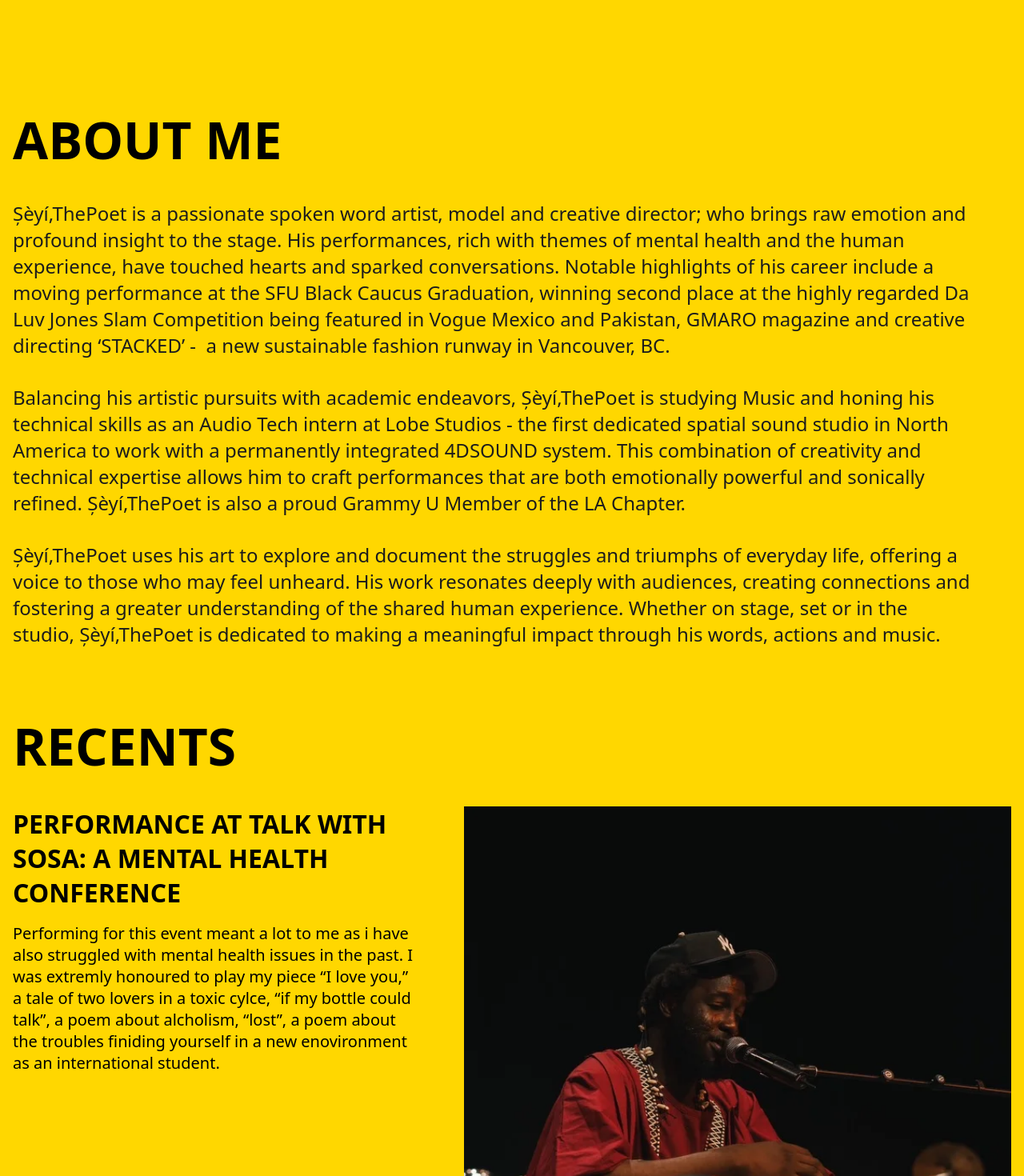
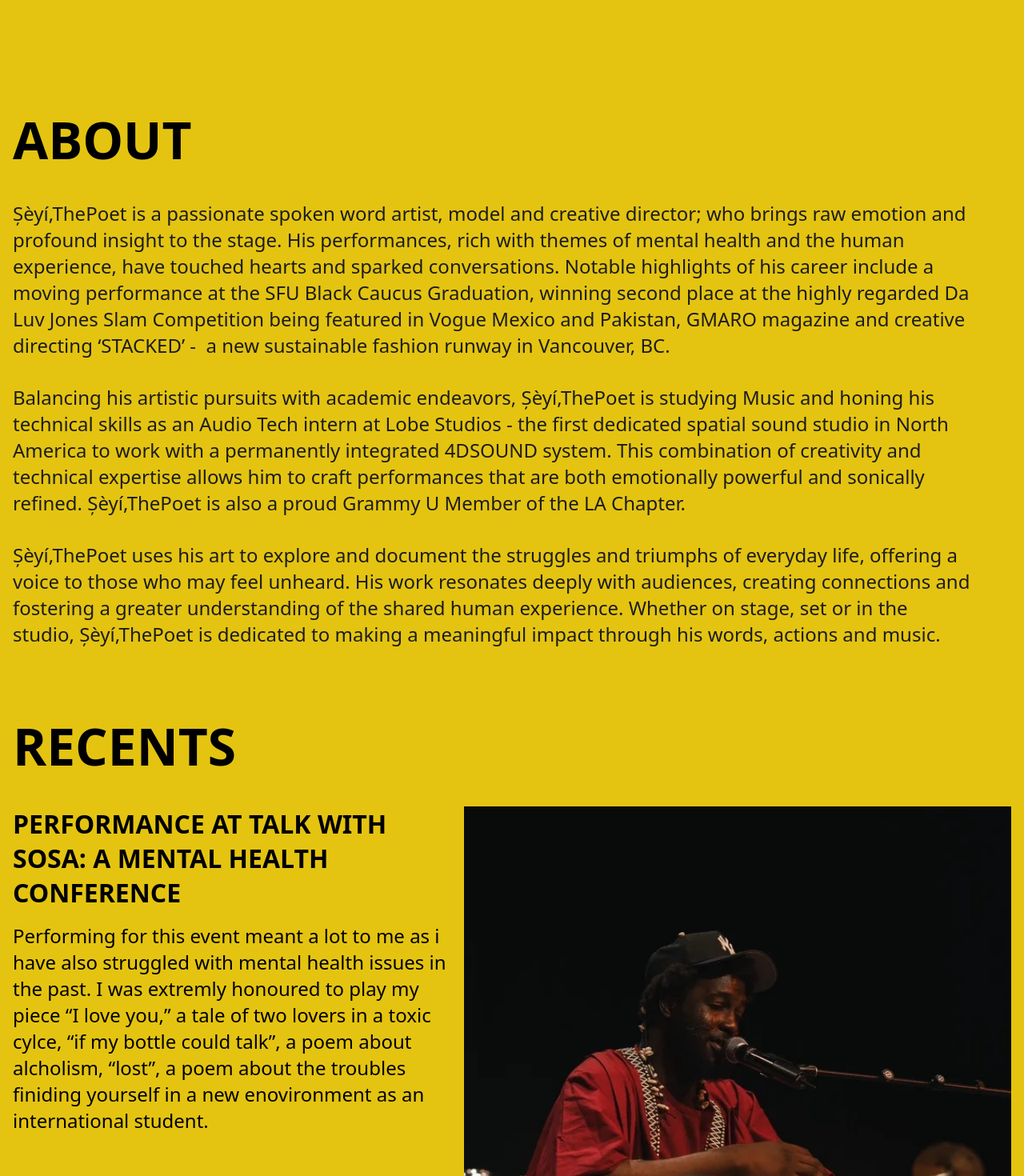
Before and after one commit to Akinloluwa-Adedijo/seyi-the-poet-website, a React (Vite) app: page / in a window 1280 px wide. Shown: the part 1000-2470 px from the top of the page at 80% size. Built offline with nearby package versions, Linux system fonts and the light colour scheme; a web font is replaced by a local one.

Commit message:
home improvements:

```diff
--- a/src/components/Publications/Publications.jsx
+++ b/src/components/Publications/Publications.jsx
@@ -1,5 +1,6 @@
 import React, { useRef, useState } from "react";
 import { motion, useInView } from "framer-motion";
+import { SectionTitle } from "../../pages/Home/Home";
 import "./publications.css";
 
 const publications = [
@@ -58,7 +59,7 @@ const lineVariants = {
 const Publication = ({ data }) => {
   const [isActive, setIsActive] = useState(false);
   const pubRef = useRef();
-  const pubInView = useInView(pubRef);
+  const pubInView = useInView(pubRef, { once: true });
 
   const { title1, title2, link, src } = data;
   return (
@@ -95,17 +96,12 @@ const Publication = ({ data }) => {
 };
 const Publications = () => {
   const pubGalleryRef = useRef();
-  const pubGalleryInView = useInView(pubGalleryRef);
+  const pubGalleryInView = useInView(pubGalleryRef, { once: true });
   return (
     <div className="publication-container">
       <div className="publication-gallery" ref={pubGalleryRef}>
         <div className="publication-heading">
-          <motion.h2
-            variants={sectionTitleVariants}
-            animate={pubGalleryInView ? "visible" : "hidden"}
-          >
-            Publications
-          </motion.h2>
+          <SectionTitle title={"Publications"} inView={pubGalleryInView} />
         </div>
 
         {publications.map((data, index) => {
--- a/src/index.css
+++ b/src/index.css
@@ -3,7 +3,8 @@
     sans-serif;
   /* line-height: 1.5; */
 
-  --primary: #ffd700;
+  /* --primary: #ffd700; */
+  --primary: #e4c411;
   --secondary: #1c1c1c;
   --accent: #36827f;
   --white: #f0f0f0;
--- a/src/pages/Home/Home.jsx
+++ b/src/pages/Home/Home.jsx
@@ -30,7 +30,7 @@ const Home = () => {
           initial="hidden"
           className="landing-image"
         >
-          <img src="/images/home_images/home.webp" alt="landing image" />
+          <img src="/images/home_images/home.webp" alt="Landing Image" />
         </motion.div>
       </div>
       <About />
@@ -40,20 +40,27 @@ const Home = () => {
   );
 };
 
+export const SectionTitle = ({ title, inView }) => {
+  return (
+    <motion.h2
+      className="section-title"
+      variants={sectionTitleVariants}
+      animate={inView ? "visible" : "hidden"}
+    >
+      {title}
+    </motion.h2>
+  );
+};
+
 const About = () => {
   const aboutContainerRef = useRef(null);
-  const aboutInView = useInView(aboutContainerRef);
+  const aboutInView = useInView(aboutContainerRef, { once: true });
 
   return (
     <>
       <div className="about-me" ref={aboutContainerRef}>
         <div className="about-title">
-          <motion.h2
-            variants={sectionTitleVariants}
-            animate={aboutInView ? "visible" : "hidden"}
-          >
-            ABOUT ME
-          </motion.h2>
+          <SectionTitle title={"About"} inView={aboutInView} />
         </div>
         <div className="about-body">
           {aboutData.map((word, index) => {
@@ -72,7 +79,7 @@ const About = () => {
 };
 
 const ParagraphText = ({ word, parentRef }) => {
-  const paragraphInView = useInView(parentRef);
+  const paragraphInView = useInView(parentRef, { once: true });
 
   return (
     <div>
@@ -89,17 +96,12 @@ const ParagraphText = ({ word, parentRef }) => {
 
 const Recents = () => {
   const recentsRef = useRef();
-  const recentInView = useInView(recentsRef);
+  const recentInView = useInView(recentsRef, { once: true });
 
   return (
     <div className="recents-container" ref={recentsRef}>
       <div className="recents-title">
-        <motion.h2
-          variants={sectionTitleVariants}
-          animate={recentInView ? "visible" : "hidden"}
-        >
-          Recents
-        </motion.h2>
+        <SectionTitle title={"Recents"} inView={recentInView} />
       </div>
       {recentsData.map((r, index) => {
         return <Recent r={r} key={index} />;
@@ -109,12 +111,20 @@ const Recents = () => {
 };
 
 const Recent = ({ r }) => {
+  const rRef = useRef();
+  const rInView = useInView(rRef, { once: true });
+
   return (
-    <div className="recent" key={r.id}>
-      <div className="recent-text">
+    <div className="recent" key={r.id} ref={rRef}>
+      <motion.div
+        variants={homeParagraphTextVariants}
+        initial="hidden"
+        animate={rInView ? "enter" : "exit"}
+        className="recent-text"
+      >
         <h3>{r.title}</h3>
         <p>{r.text}</p>
-      </div>
+      </motion.div>
       <div className="recent-images">
         {r.images.map((im, index) => {
           return <img src={im} key={index} alt={r.title} />;
--- a/src/pages/Home/home.css
+++ b/src/pages/Home/home.css
@@ -45,14 +45,16 @@
   gap: 2rem;
 }
 
-.about-title {
+.about-title,
+.recents-title {
   align-self: flex-start;
 }
 
-.about-title h2 {
+.section-title {
   margin: 0;
   font-size: 5vw;
   font-weight: 900;
+  text-transform: uppercase;
 }
 
 .about-body {
@@ -70,7 +72,6 @@
   text-align: left;
   color: var(--secondary);
   font-size: 1.5rem;
-  font-weight: 500;
   gap: 8px;
 }
 
@@ -82,16 +83,6 @@
   overflow: visible;
 }
 
-.recents-title {
-  align-self: flex-start;
-}
-
-.recents-title h2 {
-  margin: 0;
-  font-size: 5vw;
-  font-weight: 900;
-  text-transform: uppercase;
-}
 .recent {
   display: flex;
   align-items: start;
@@ -115,15 +106,13 @@
 
 .recent-text p {
   margin: 0;
-  max-width: 500px;
-  min-width: 320px;
-  font-size: 1.25rem;
+  max-width: 600px;
+  min-width: 350px;
+  font-size: 1.5rem;
   text-align: left;
-  font-weight: 400;
 }
 
 .recent-images {
-  /* width: 350px; */
   width: 70%;
   max-width: 700px;
   display: flex;
@@ -148,7 +137,7 @@
 
 @media screen and (max-width: 600px) {
   .about-body p {
-    font-size: 1.15rem;
+    font-size: 1.25rem;
   }
 
   .landing-page {
@@ -174,6 +163,6 @@
   }
 
   .recent-text p {
-    font-size: 1.15rem;
+    font-size: 1.25rem;
   }
 }
```
